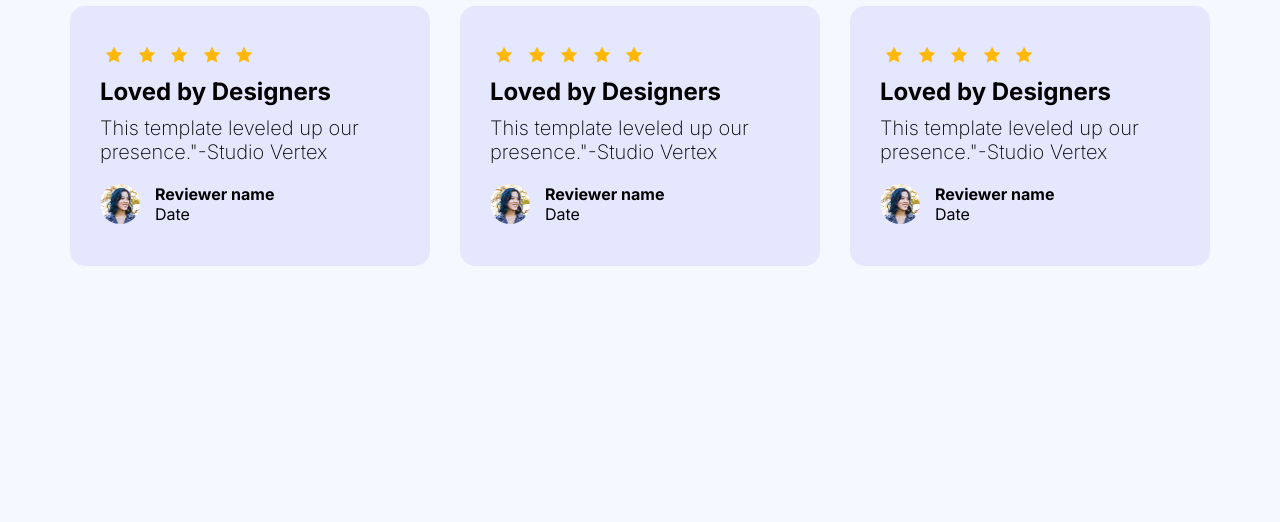
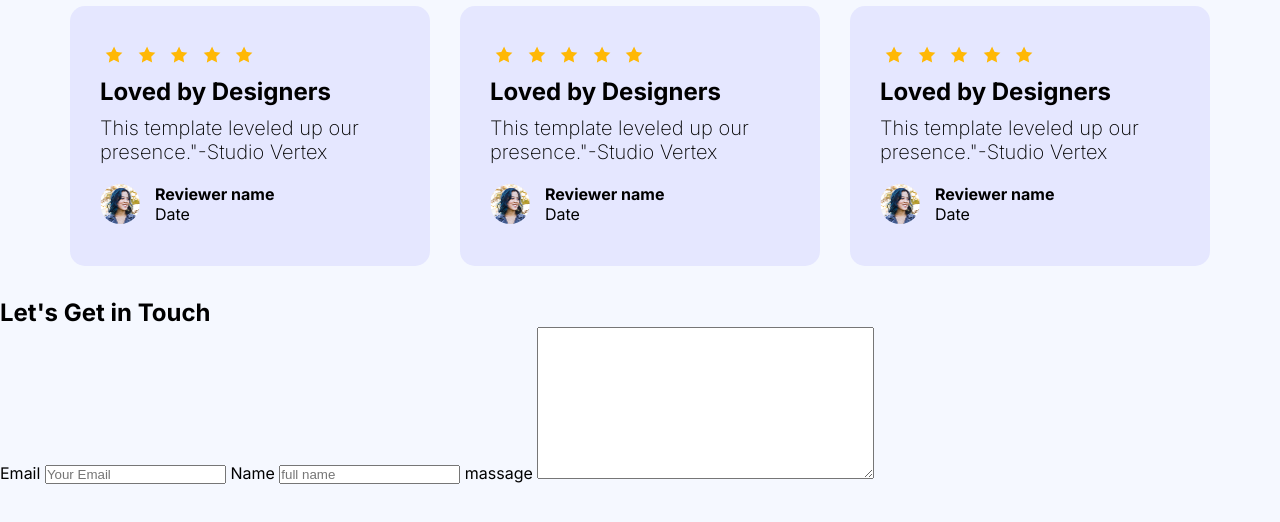
Before and after one commit to omarfarukx11/Assignment-1, a plain HTML site: page index.html in a window 1280 px wide. Shown: the part 1698-2220 px from the top of the page. Drawn offline with Linux system fonts and the light colour scheme.

Commit message:
input section added

```diff
--- a/index.html
+++ b/index.html
@@ -142,6 +142,23 @@
           </div>
         </div>
       </section>
+
+
+
+      <section class="input-section">
+        <div class="input-title"><h1>Let's Get in Touch</h1></div>
+        <div class="input-container">
+          <form>
+            <label for="email">Email</label>
+            <input type="email" placeholder="Your Email" name="email">
+
+            <label for="fullname">Name</label>
+            <input type="text" placeholder="full name" name="fullname">
+            <label for="massage">massage</label>
+            <textarea name="massage" id="" cols="40" rows="10"></textarea>
+          </form>
+        </div>
+      </section>
     </main>
     <footer></footer>
   </body>
```
